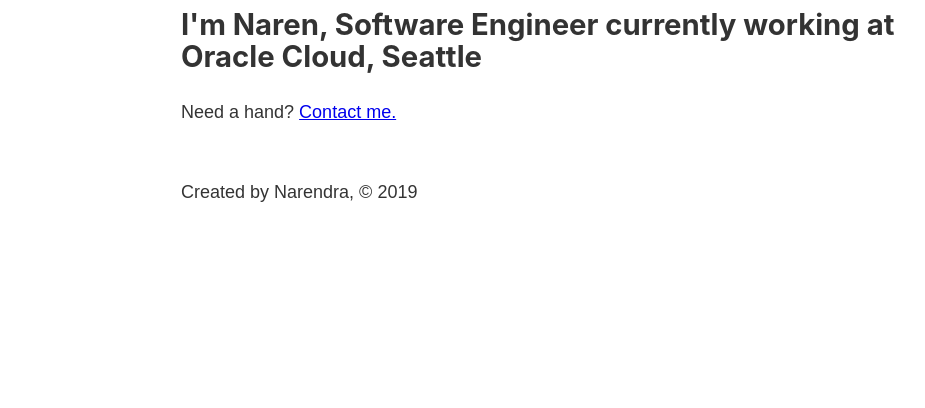
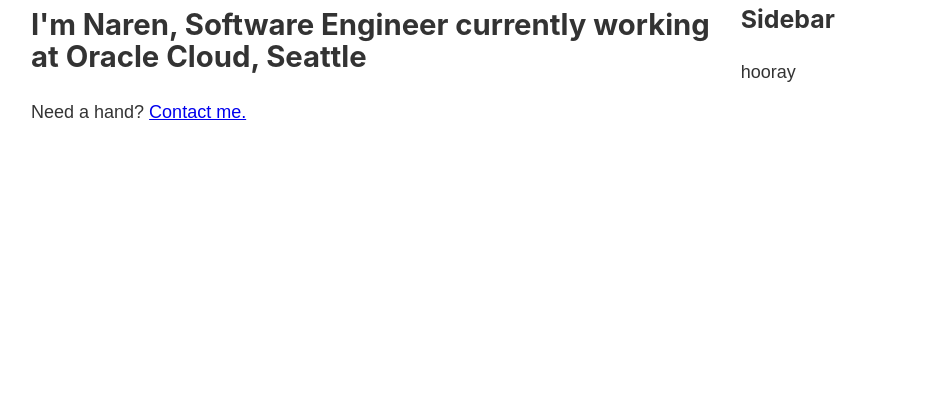
Before and after one commit to narendrakumar92/my-website, a Gatsby site: page / in a window 1280 px wide. Shown: the part 392-800 px from the top of the page, without its empty margins (102-1027 px from the left). Built offline with nearby package versions, Linux system fonts and the light colour scheme; Gatsby itself is replaced by a stand-in of ours.

Commit message:
added sidebar

```diff
--- a/src/components/layout.js
+++ b/src/components/layout.js
@@ -1,15 +1,18 @@
 import React from 'react'
 import Header from './header'
 import Footer from './footer'
+import Sidebar from './sidebar'
 import '../styles/index.scss'
 import layoutStyles from './layout.module.scss'
+import sidebar from './sidebar'
 const Layout = (props) => {
     return (
 
         <div className={layoutStyles.container}>
             <Header />
-            {props.children}
-            <Footer />
+            <main style={{width: `70%`, float: `left`}}>
+            {props.children}</main>
+            <Sidebar />
         </div>
     )
 }
--- a/src/components/layout.module.scss
+++ b/src/components/layout.module.scss
@@ -1,6 +1,6 @@
 .container {
     margin: 0 auto;
-    max-width: 750px;
+    max-width: 1050px;
     padding: 1rem;
 }
 
--- /dev/null
+++ b/src/components/sidebar.js
@@ -0,0 +1,7 @@
+import React from "react"
+export default () => (
+    <aside style={{marginTop: `3.2rem`, padding: `10px `}}>
+        <h3> Sidebar</h3>
+        <p> hooray</p>
+    </aside>
+)
--- a/src/pages/blog.module.scss
+++ b/src/pages/blog.module.scss
@@ -7,15 +7,13 @@
     margin: 1rem 0;
 
     a {
-        background: #e9e8e8;
         color: #222222;
-        display: block;
         padding: 1rem;
         text-decoration: none;
     }
 
     a:hover {
-        background: #e4e4e4;
+        color: #e4e4e4;
     }
 
     h2 {
```
